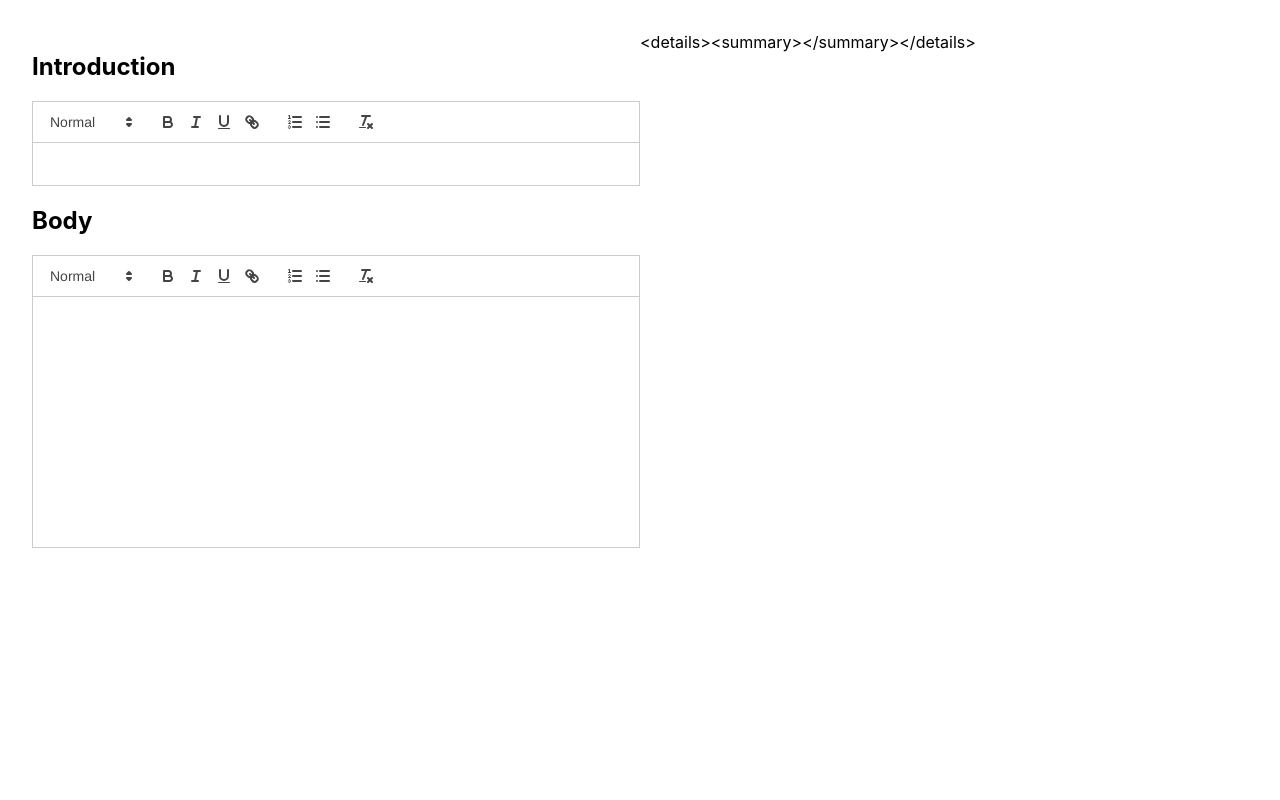
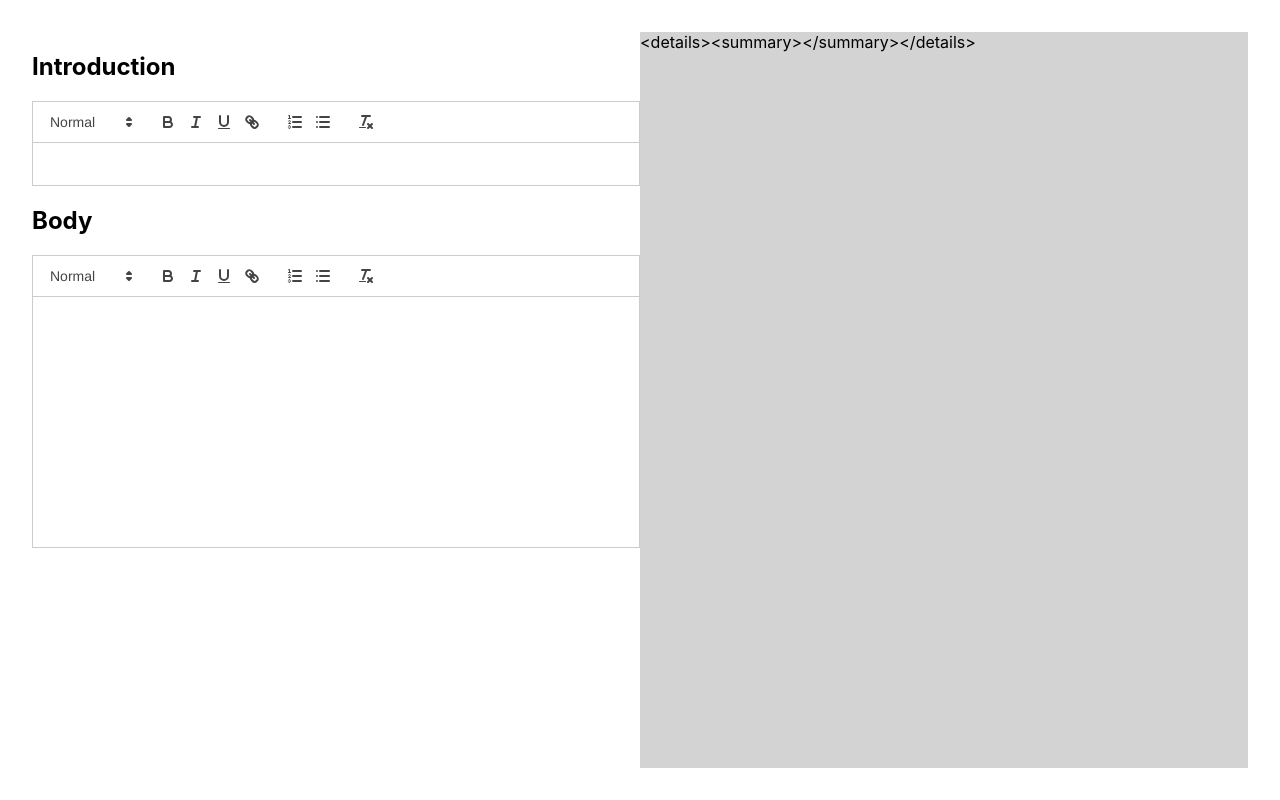
Before and after one commit to seanomeara96/allhair-content, a React (Create React App) app: page / in a window 1280 px wide. Built offline with nearby package versions, Linux system fonts and the light colour scheme.

Commit message:
added background color

```diff
--- a/src/App.js
+++ b/src/App.js
@@ -43,7 +43,7 @@ function App() {
           </div>
         </div>
         <div
-          style={columns}
+          style={{ ...columns, backgroundColor: "lightgray" }}
           onClick={(e) =>
             navigator.clipboard.writeText(e.target.textContent).then(
               function () {
```
Also changed, not shown: package.json (+9 -3 lines), 1 other file (tests, documents, lock files or other folders).
